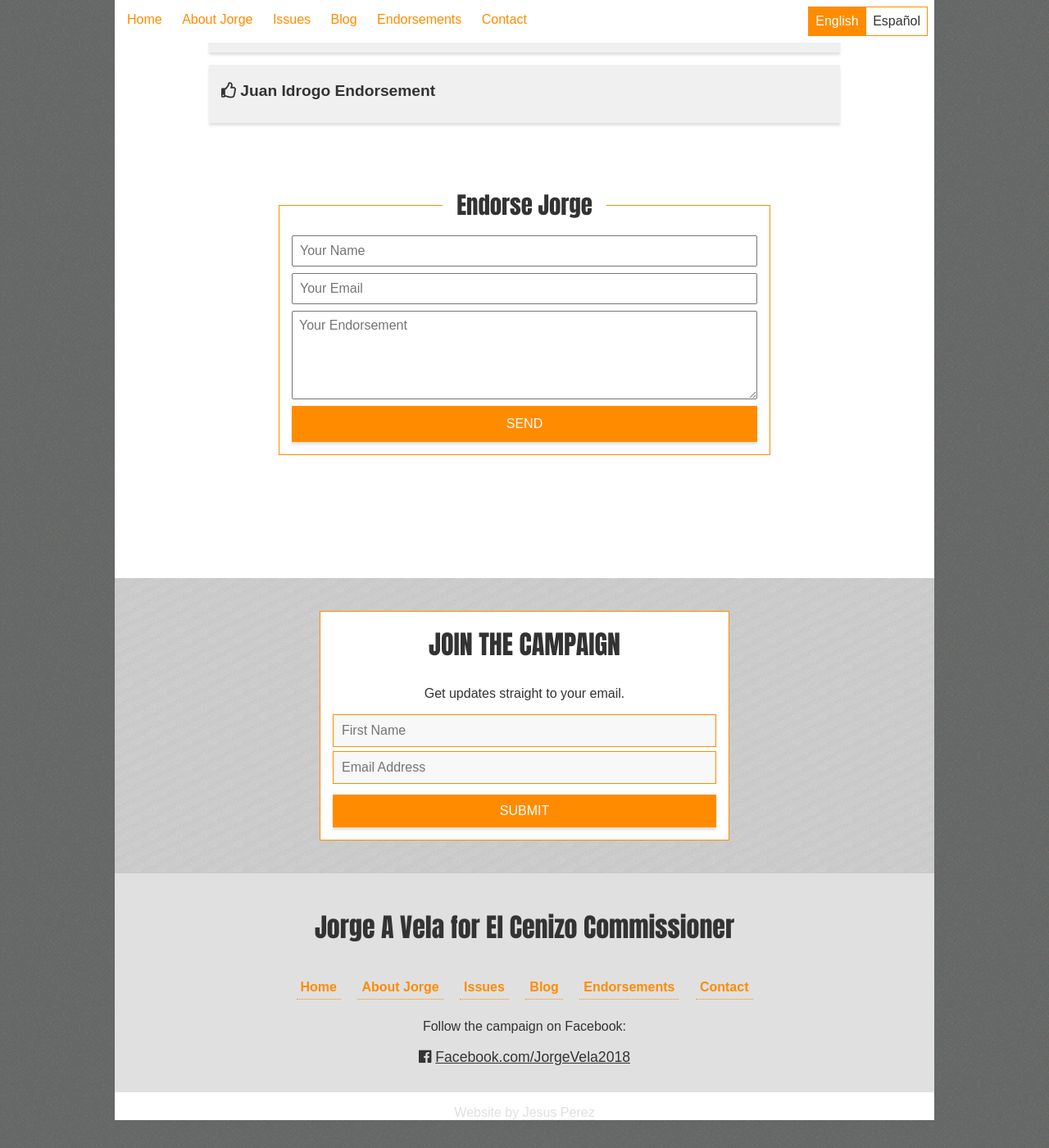
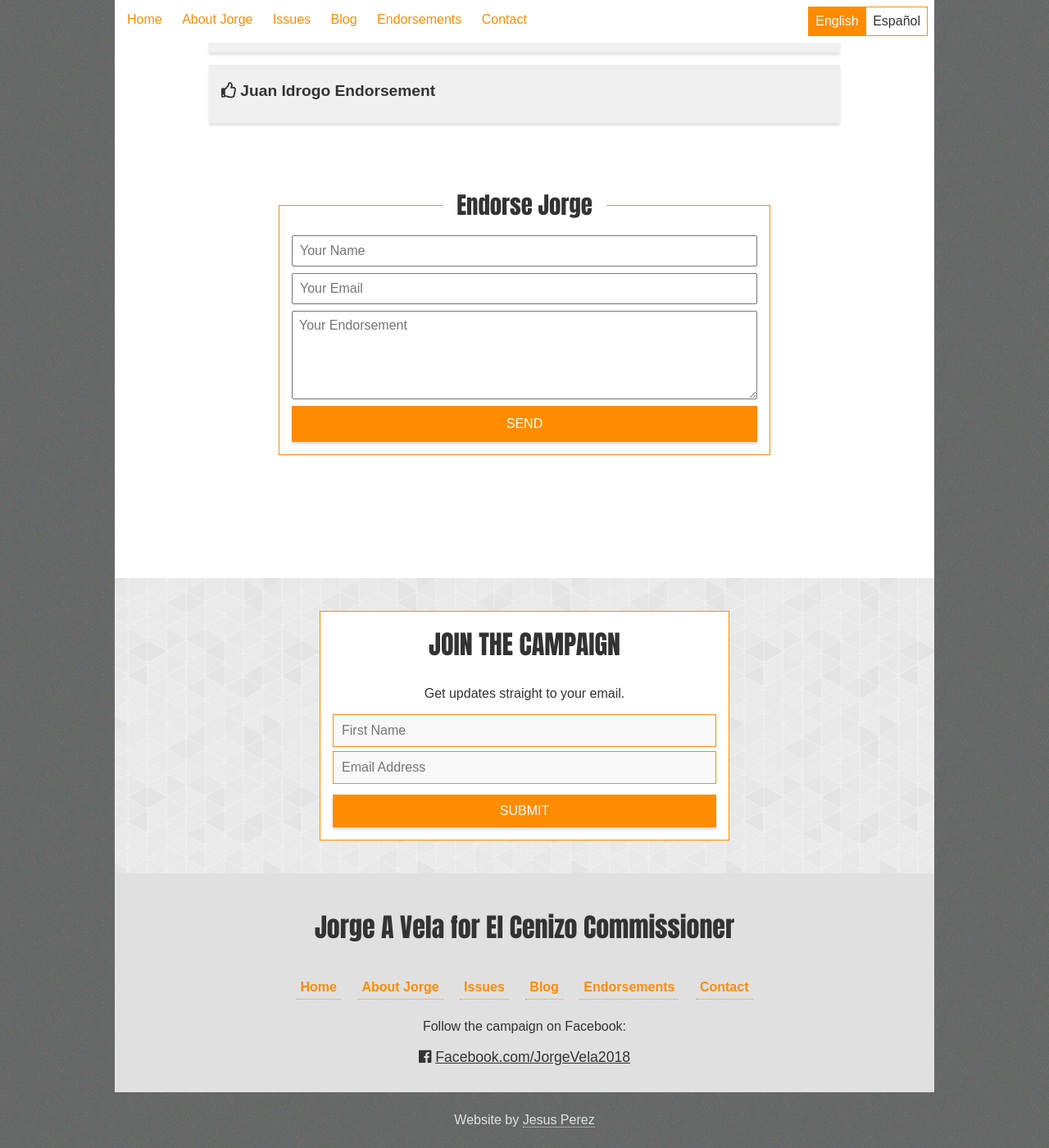
Before and after one commit to vela2018/vela2018.github.io, a Jekyll site: the page built from endorsements.html, in a window 1280 px wide and 1400 px high, scrolled down 342 px. Shown: the whole window at 82% size. Built offline with Jekyll 4.4.1, drawn with Linux system fonts in a browser that asks for light colours; nearby versions of some CDN libraries.

Commit message:
background updates

```diff
--- a/_layouts/feed.html
+++ b/_layouts/feed.html
@@ -9,4 +9,5 @@
   <div class="feed-content">
     <div class="content">{{ content}}</div>
   {% include email.html %}
+  </div>
 </div>
--- a/_sass/layouts/_post.scss
+++ b/_sass/layouts/_post.scss
@@ -1,5 +1,4 @@
 .post-wrapper {
-  padding: 15px;
   h1 {
     text-align: center;
     padding-top: 50px;
--- a/assets/css/main.scss
+++ b/assets/css/main.scss
@@ -351,10 +351,9 @@
 
 // --------------- Email List --------------- //
 .email-wrapper {
-  background-color: pink;
   padding: 15px;
-  background-color: #E0E0E0;
-  background-image: url("/assets/img/share-background.png");
+  background-color: #EEE;
+  background-image: url("/assets/img/email-background.png");
 }
 .email-list {
   max-width: 500px;
--- a/endorsements.html
+++ b/endorsements.html
@@ -24,4 +24,4 @@
       <input type="submit" id="button" value="SEND">
       <input type="hidden" name="_next" value="/endorse-thanks" />
     </form>
-  </div>
+</div>
```
Also changed, not shown: assets/img/email-background.png (added), 4 other files.
